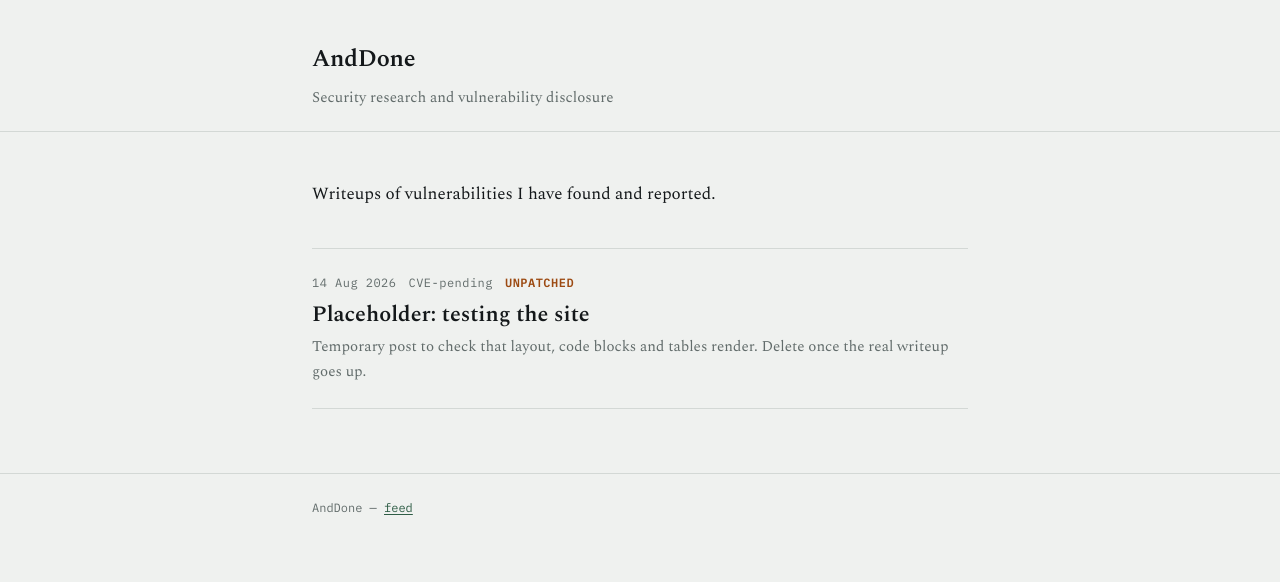
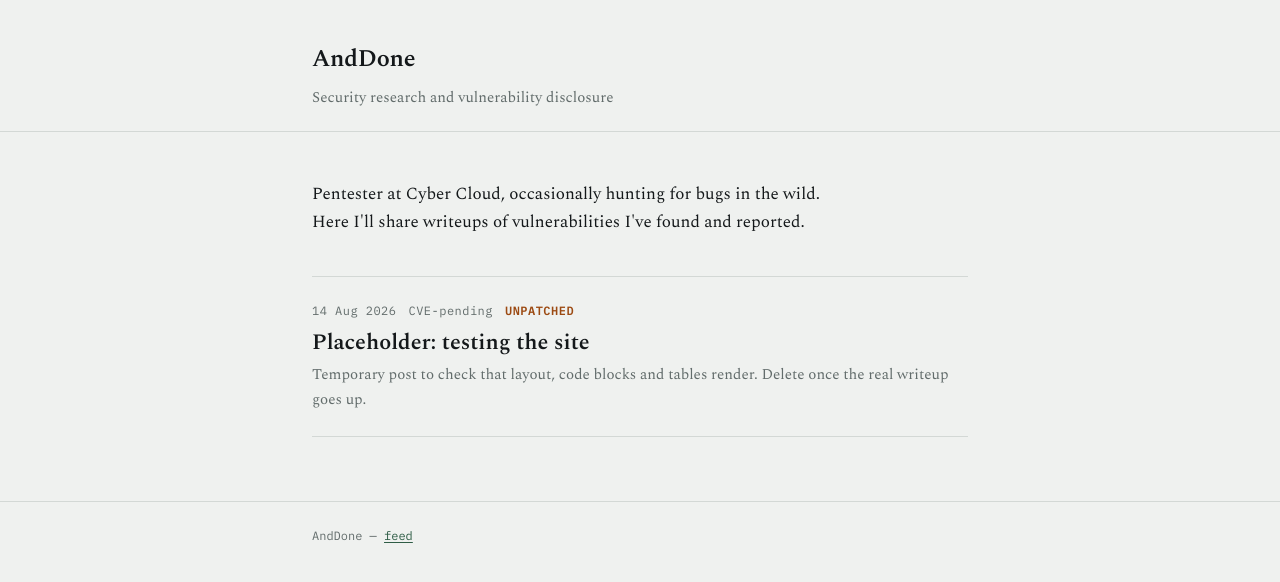
Before and after one commit to AndDone-git/anddone-git.github.io, a Jekyll site: the page built from index.md, in a window 1280 px wide. Shown: the top 582 px of the page. Built offline with Jekyll 4.4.1, drawn with Linux system fonts in a browser that asks for light colours.

Commit message:
changed text

```diff
--- a/index.md
+++ b/index.md
@@ -3,7 +3,7 @@ layout: default
 ---
 
 <p style="margin:0 0 2.5rem; max-width:34rem;">
-Writeups of vulnerabilities I have found and reported.
+Pentester at Cyber Cloud, occasionally hunting for bugs in the wild. Here I'll share writeups of vulnerabilities I've found and reported.
 </p>
 
 <ul class="ledger">
```
Also changed, not shown: 2 other files.
